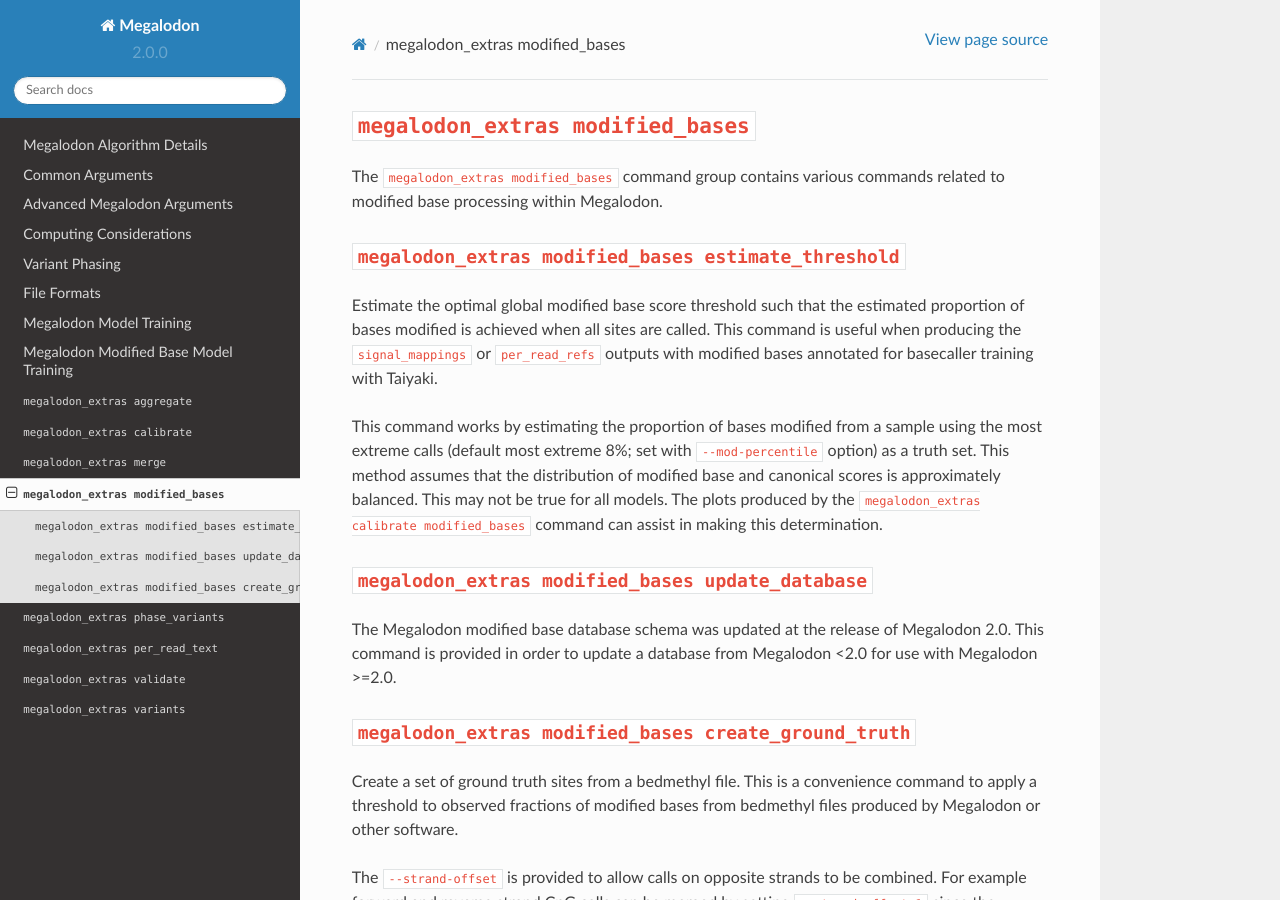
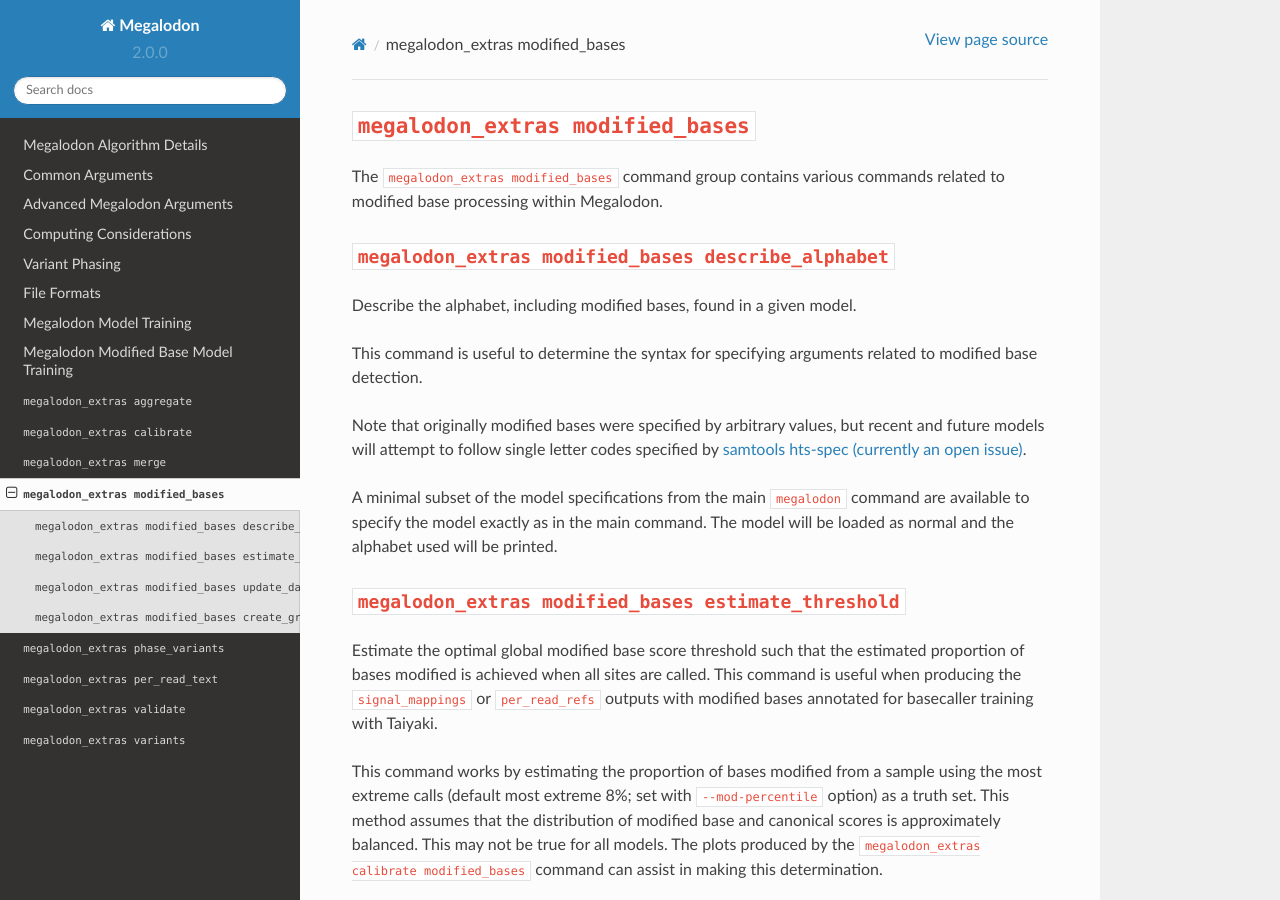
Before and after one commit to nanoporetech/megalodon, a Sphinx documentation site: the page built from docs/extras_modified_bases.rst, in a window 1280 px wide and 900 px high. Built offline with Sphinx 7.4.7 and the Read the Docs theme 2.0.0, drawn with Linux system fonts in a browser that asks for light colours.

Commit message:
Add docs for describe alphabet command. Also added recommendation for mod database timeout.

```diff
--- a/docs/extras_modified_bases.rst
+++ b/docs/extras_modified_bases.rst
@@ -3,6 +3,19 @@
 ***********************************
 
 The ``megalodon_extras modified_bases`` command group contains various commands related to modified base processing within Megalodon.
+
+-----------------------------------------------------
+``megalodon_extras modified_bases describe_alphabet``
+-----------------------------------------------------
+
+Describe the alphabet, including modified bases, found in a given model.
+
+This command is useful to determine the syntax for specifying arguments related to modified base detection.
+
+Note that originally modified bases were specified by arbitrary values, but recent and future models will attempt to follow single letter codes specified by `samtools hts-spec (currently an open issue) <https://github.com/samtools/hts-specs/pull/418>`_.
+
+A minimal subset of the model specifications from the main ``megalodon`` command are available to specify the model exactly as in the main command.
+The model will be loaded as normal and the alphabet used will be printed.
 
 ------------------------------------------------------
 ``megalodon_extras modified_bases estimate_threshold``
```
Also changed, not shown: 1 other file.
